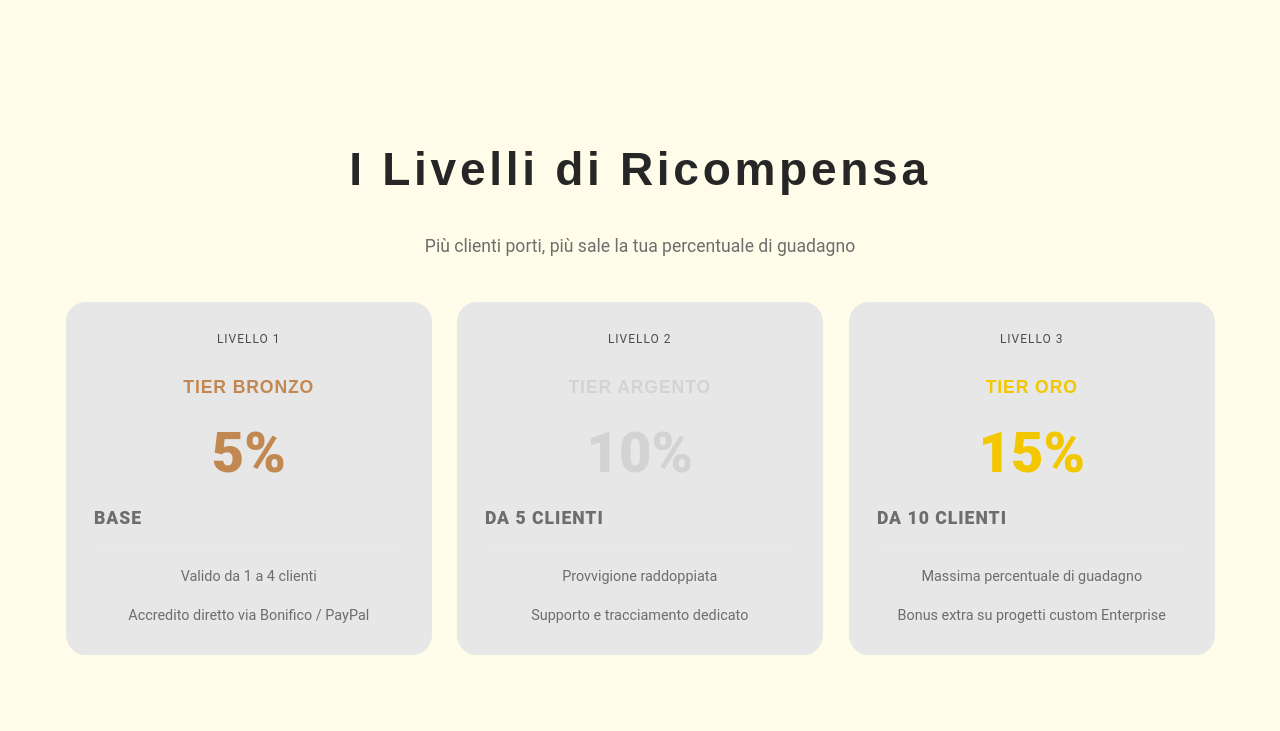
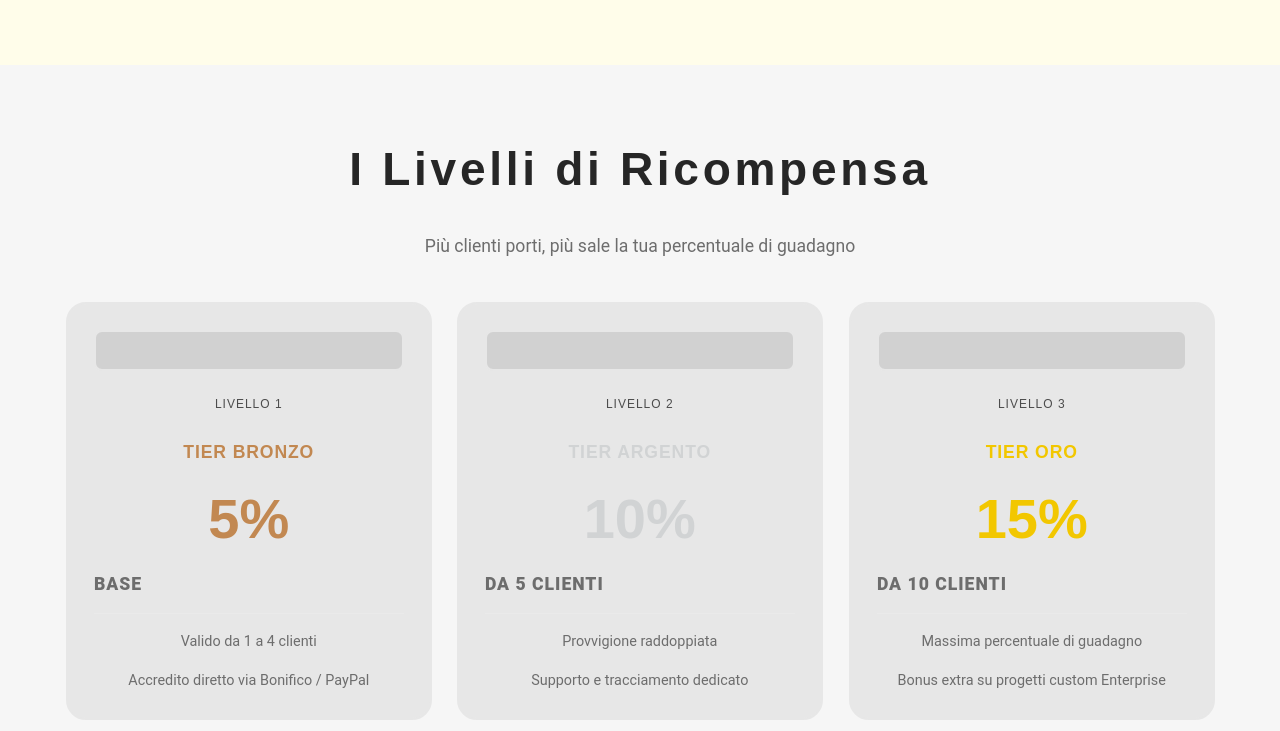
Before and after one commit to zellerindustries/zellerindustries.com, a website: page src/pages/referral/index.html in a window 1280 px wide. Shown: the part 1029-1760 px from the top of the page. Drawn offline with Linux system fonts and the light colour scheme; a web font is replaced by a local one.

Commit message:
feat: add tier card icon anchors, Orbitron numerals, tiers section background

```diff
--- a/src/pages/referral/index.html
+++ b/src/pages/referral/index.html
@@ -135,6 +135,7 @@
           <div class="grid">
             <!-- Tier Bronzo -->
             <article class="card tier-card tier-bronze">
+              <i class="icon award-fill tile base" aria-hidden="true"></i>
               <div class="tier-badge-label">Livello 1</div>
               <h3>TIER BRONZO</h3>
               <div class="tier-percentage">5%</div>
@@ -147,6 +148,7 @@
 
             <!-- Tier Argento -->
             <article class="card tier-card tier-silver">
+              <i class="icon award-fill tile base" aria-hidden="true"></i>
               <div class="tier-badge-label">Livello 2</div>
               <h3>TIER ARGENTO</h3>
               <div class="tier-percentage">10%</div>
@@ -159,6 +161,7 @@
 
             <!-- Tier Oro -->
             <article class="card tier-card tier-gold">
+              <i class="icon award-fill tile base" aria-hidden="true"></i>
               <div class="tier-badge-label">Livello 3</div>
               <h3>TIER ORO</h3>
               <div class="tier-percentage">15%</div>
--- a/src/pages/referral/referral.css
+++ b/src/pages/referral/referral.css
@@ -76,7 +76,12 @@
   justify-content: space-between;
 }
 
+.tier-card > .icon {
+  margin-bottom: 0.5rem;
+}
+
 .tier-badge-label {
+  font-family: var(--font-display);
   font-size: 0.75rem;
   text-transform: uppercase;
   letter-spacing: 1px;
@@ -85,6 +90,7 @@
 }
 
 .tier-percentage {
+  font-family: var(--font-display);
   font-size: 3.5rem;
   font-weight: 900;
   line-height: 1;
@@ -114,17 +120,20 @@
 
 /* Accenti Colore dei Tier (presi dalla locandina) */
 .tier-bronze .tier-percentage,
-.tier-bronze h3 {
+.tier-bronze h3,
+.tier-bronze .icon {
   color: #c28851; /* Bronzo */
 }
 
 .tier-silver .tier-percentage,
-.tier-silver h3 {
+.tier-silver h3,
+.tier-silver .icon {
   color: #d1d3d4; /* Argento */
 }
 
 .tier-gold .tier-percentage,
-.tier-gold h3 {
+.tier-gold h3,
+.tier-gold .icon {
   color: #f2c700; /* Oro */
 }
 
@@ -139,3 +148,8 @@
   color: inherit;
   text-decoration: underline;
 }
+
+/* Section rhythm */
+#tiers {
+  background-color: var(--clr-bg-alt);
+}
```
